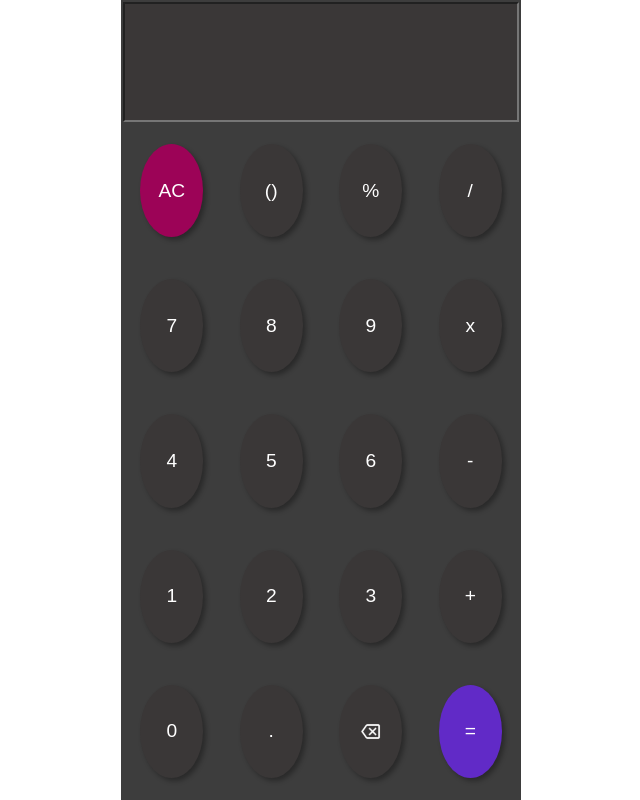
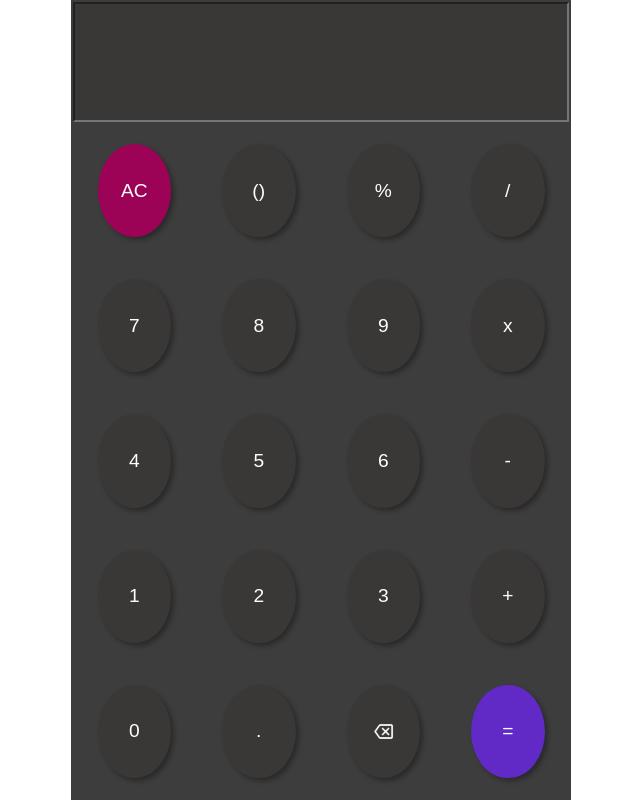
Before and after one commit to hugoopinheiro/calculadora, a plain HTML site: page index.html in a window 1280 px wide. Shown: the whole page, without its empty margins (319-959 px from the left). Drawn offline with nearby package versions, Linux system fonts and the light colour scheme.

Commit message:
update the width and the buttons

```diff
--- a/style.css
+++ b/style.css
@@ -15,8 +15,8 @@ body{
     padding: 0;
 }
 table{
-    max-width: 400px;
-    width: 100%;
+    max-width: 500px;
+    width: 100vw;
     height: 100vh;
     background: #3d3d3d;
     text-align: center;
@@ -37,8 +37,8 @@ input[type="button"]{
     border: none;
     font-size: 1.2em;
     height: 70%;
-    width: 65%;
-    border-radius: 50%;
+    width: 60%;
+    border-radius: 100%;
     box-shadow: 3px 3px 5px rgba(0, 0, 0, 0.329);
     color: #fff;
     background-color: #3a3737;
```
